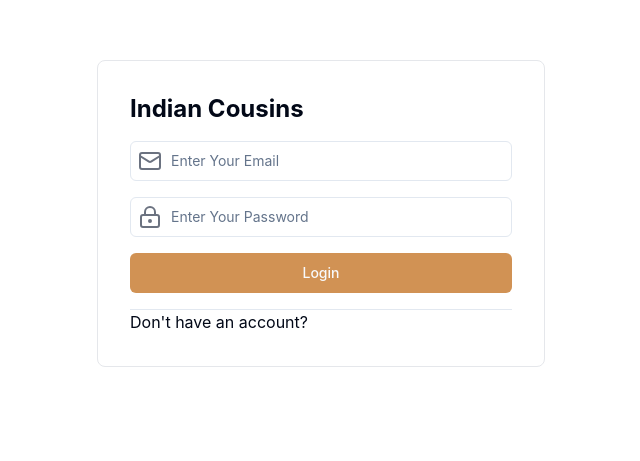
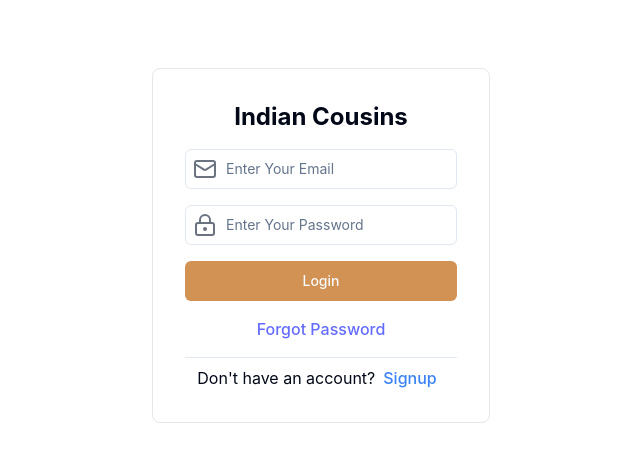
Before and after one commit to daddys-code18/Mern_Food_App, a React (Vite) app in the folder client/: page /login in a window 1280 px wide. Shown: the part 187-648 px from the top of the page, without its empty margins (319-959 px from the left). Built offline with nearby package versions, Linux system fonts and the light colour scheme.

Commit message:
Login Page Done

```diff
--- a/client/src/App.tsx
+++ b/client/src/App.tsx
@@ -1,10 +1,28 @@
 import Login from "./auth/Login";
-// import "./App.css";
-import { createBrowserRouter, Routes, Route } from "react-router-dom";
+import "./App.css";
+import { createBrowserRouter, RouterProvider } from "react-router-dom";
+import MainLayout from "./MainLayout";
+import Signup from "./auth/Signup";
+
+const appRouter = createBrowserRouter([
+  {
+    path: "/",
+    element: <MainLayout />,
+  },
+  {
+    path: "/login",
+    element: <Login />,
+  },
+  {
+    path: "/signup",
+    element: <Signup />,
+  },
+]);
+
 function App() {
   return (
     <>
-      <Login />
+      <RouterProvider router={appRouter}></RouterProvider>
     </>
   );
 }
--- /dev/null
+++ b/client/src/MainLayout.tsx
@@ -0,0 +1,5 @@
+const MainLayout = () => {
+  return <div>MainLayout</div>;
+};
+
+export default MainLayout;
--- a/client/src/auth/Login.tsx
+++ b/client/src/auth/Login.tsx
@@ -2,16 +2,36 @@ import { Button } from "@/components/ui/button";
 import { Input } from "@/components/ui/input";
 import { Separator } from "@/components/ui/separator";
 import { Loader2, LockKeyhole, Mail } from "lucide-react";
+import { ChangeEvent, FormEvent, useState } from "react";
 import { Link } from "react-router-dom";
 
+type LoginInputState = {
+  email: string;
+  password: string;
+};
+
 const Login = () => {
+  const [input, setInput] = useState<LoginInputState>({
+    email: "",
+    password: "",
+  });
+
+  const changeEventHandler = (e: ChangeEvent<HTMLInputElement>) => {
+    const { name, value } = e.target;
+    setInput({ ...input, [name]: value });
+  };
+  const loginSubmitHandler = (e: FormEvent) => {
+    e.preventDefault();
+    console.log(input);
+  };
   const loading = false;
   return (
     <>
-      <div className="flex items-center justify-center min-h-screen w-screen">
+      <div className="flex items-center justify-center min-h-screen ">
         <form
           action=""
-          className=" md:p-8 w-full max-w-md rounded-lg md:border border-gray-200  "
+          onSubmit={loginSubmitHandler}
+          className="md:p-8 w-full max-w-md rounded-lg md:border border-gray-200  mx-4 "
         >
           <div className="mb-4">
             <h1 className=" font-bold text-2xl">Indian Cousins </h1>
@@ -22,6 +42,9 @@ const Login = () => {
                 type="email"
                 placeholder="Enter Your Email"
                 className="pl-10 focus-visible:ring-1"
+                value={input.email}
+                onChange={changeEventHandler}
+                name="email"
               />
               <Mail className=" absolute inset-y-2 left-2 text-gray-500 pointer-events-none" />
             </div>
@@ -33,26 +56,46 @@ const Login = () => {
                 type="password"
                 placeholder="Enter Your Password"
                 className="pl-10 focus-visible:right-1"
+                onChange={changeEventHandler}
+                value={input.password}
+                name="password"
               />
               <LockKeyhole className=" absolute inset-y-2 left-2 text-gray-500 pointer-events-none" />
             </div>
           </div>
           <div className="mb-4">
             {loading ? (
-              <Button className="bg-orange hover:bg-hoverOrange w-full ">
+              <Button
+                disabled
+                className="bg-orange hover:bg-hoverOrange w-full "
+              >
                 <Loader2 className="mr-2 h-4 w-4 animate-spin" />
                 Please Wait
               </Button>
             ) : (
-              <Button className="bg-orange hover:bg-hoverOrange w-full ">
+              <Button
+                className="bg-orange hover:bg-hoverOrange w-full "
+                type="submit"
+              >
                 Login
               </Button>
             )}
+            <div className="mt-4">
+              <Link
+                to="/forgot-password"
+                className="hover:text-blue-500 hover:underline"
+              >
+                Forgot Password
+              </Link>
+            </div>
           </div>
+
           <Separator />
-          <p>
+          <p className="mt-2">
             Don't have an account?
-            {/* <Link to="/signup">Signup</Link> */}
+            <Link className="text-blue-500 p-2" to="/signup">
+              Signup
+            </Link>
           </p>
         </form>
       </div>
--- /dev/null
+++ b/client/src/auth/Signup.tsx
@@ -0,0 +1,5 @@
+const Signup = () => {
+  return <div>Signup</div>;
+};
+
+export default Signup;
```
